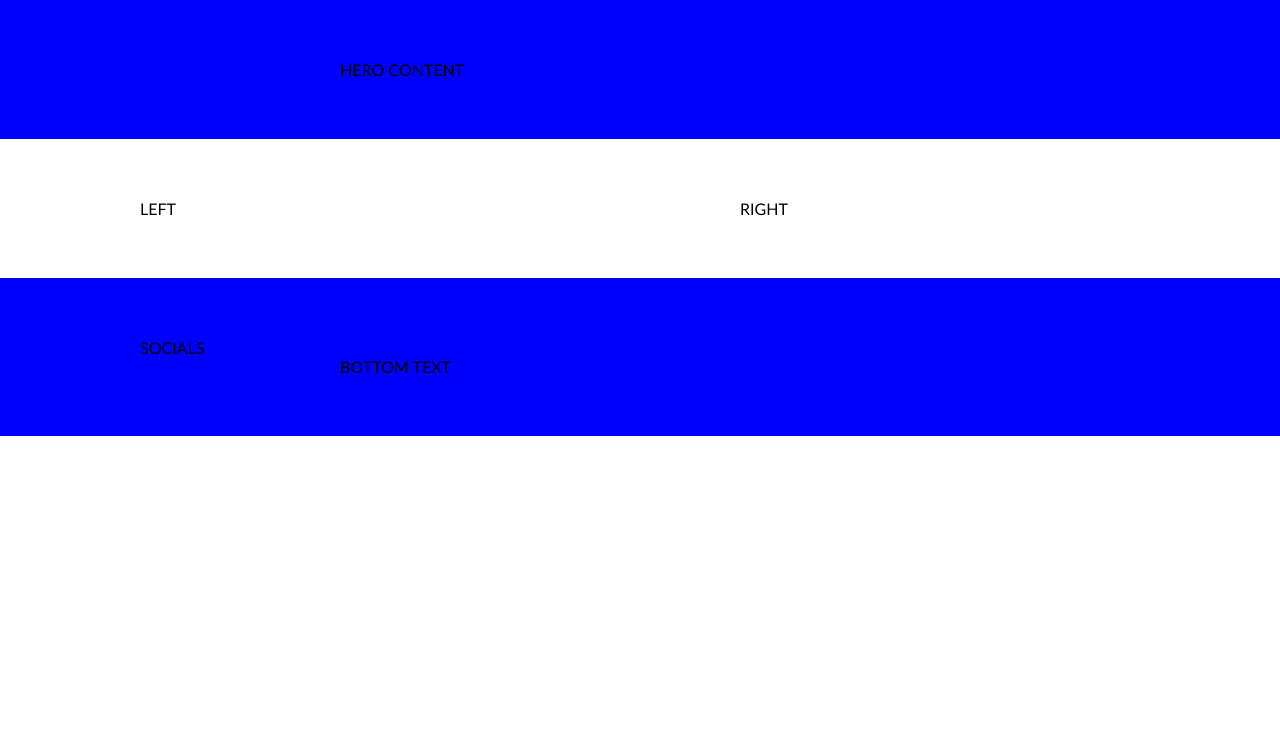
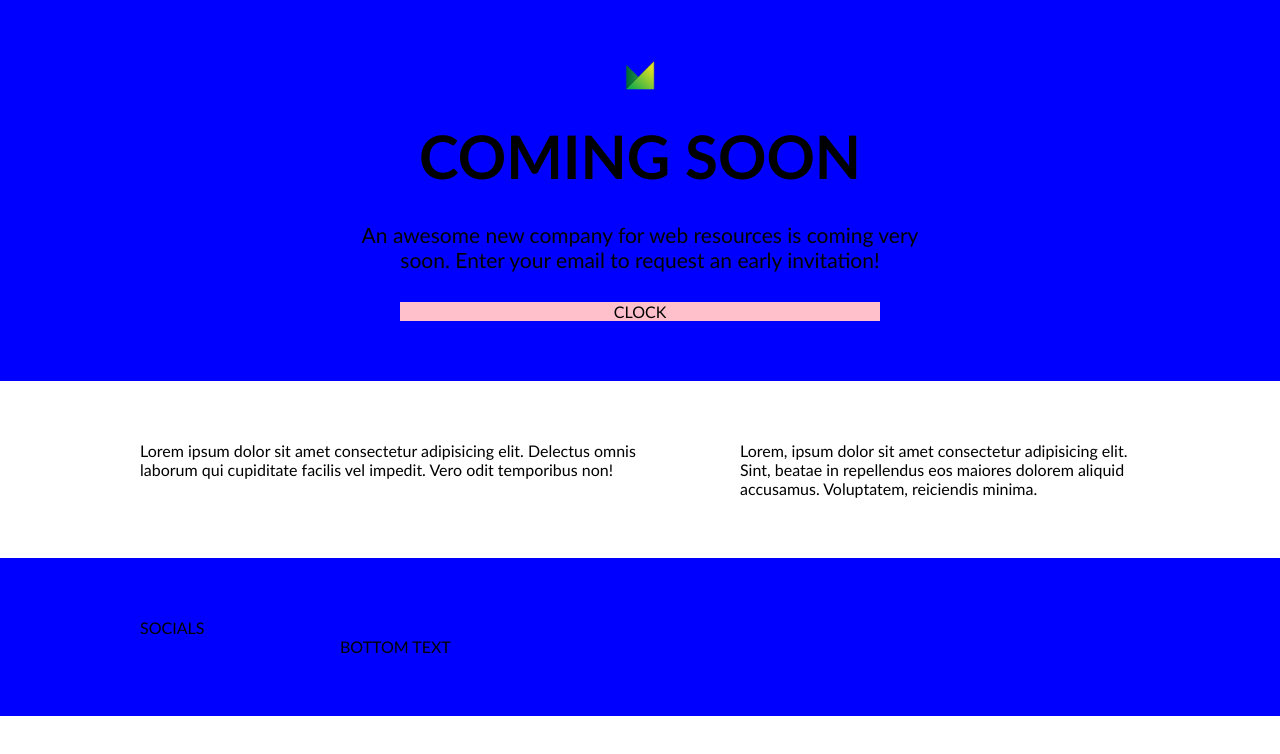
Before and after one commit to Zukauskas/04-coming-soon, a website: page index.html in a window 1280 px wide. Drawn offline with Linux system fonts and the light colour scheme.

Commit message:
Update WIP #4

```diff
--- a/css/base/layout.css
+++ b/css/base/layout.css
@@ -5,25 +5,24 @@
 }
 
 .container > .row {
-    display: inline-block;
+    display: flex;
+    justify-content: space-between;
+    flex-wrap: wrap;
+    gap: 60px 0;
     width: 1000px;
     margin-left: calc(50% - 500px);
-    transition: all 1s;
 }
 
 .container > .short-row {
-    display: inline-block;
     width: 600px;
     margin-left: calc(50% - 300px);
 }
 
 .container > .row > .left {
-    float: left;
     width: 50%;
 }
 
 .container > .row > .right {
-    float: right;
     width: 40%;
 }
 
--- a/css/pages/home.css
+++ b/css/pages/home.css
@@ -0,0 +1,27 @@
+.container > .hero {
+    display: flex;
+    flex-direction: column;
+    align-items: center;
+    justify-content: center;
+    text-align: center;
+    gap: 30px;
+}
+
+
+.logo {
+    height: 30px;
+}
+
+.main-title {
+    text-transform: uppercase;
+    font-size: 60px;
+}
+
+.main-description {
+    font-size: 21px;
+}
+
+.clock {
+    width: 80%;
+    background-color: pink;
+}
--- a/index.html
+++ b/index.html
@@ -23,14 +23,19 @@
 </head>
 <body>
     <section class="container bg-blue">
-        <div class="short-row">
-            HERO CONTENT
+        <div class="short-row hero">
+            <img class="logo" src="./img/logo.png" alt="logo">
+            <h1 class="main-title">Coming soon</h1>
+            <p class="main-description">An awesome new company for web resources is coming very soon. Enter your email to request an early invitation!</p>
+            <div class="clock">
+                CLOCK
+            </div>
         </div>
     </section>
     <section class="container">
         <div class="row">
-            <div class="left">LEFT</div>
-            <div class="right">RIGHT</div>
+            <div class="left">Lorem ipsum dolor sit amet consectetur adipisicing elit. Delectus omnis laborum qui cupiditate facilis vel impedit. Vero odit temporibus non!</div>
+            <div class="right">Lorem, ipsum dolor sit amet consectetur adipisicing elit. Sint, beatae in repellendus eos maiores dolorem aliquid accusamus. Voluptatem, reiciendis minima.</div>
         </div>
     </section>
     <footer class="container bg-blue">
```
